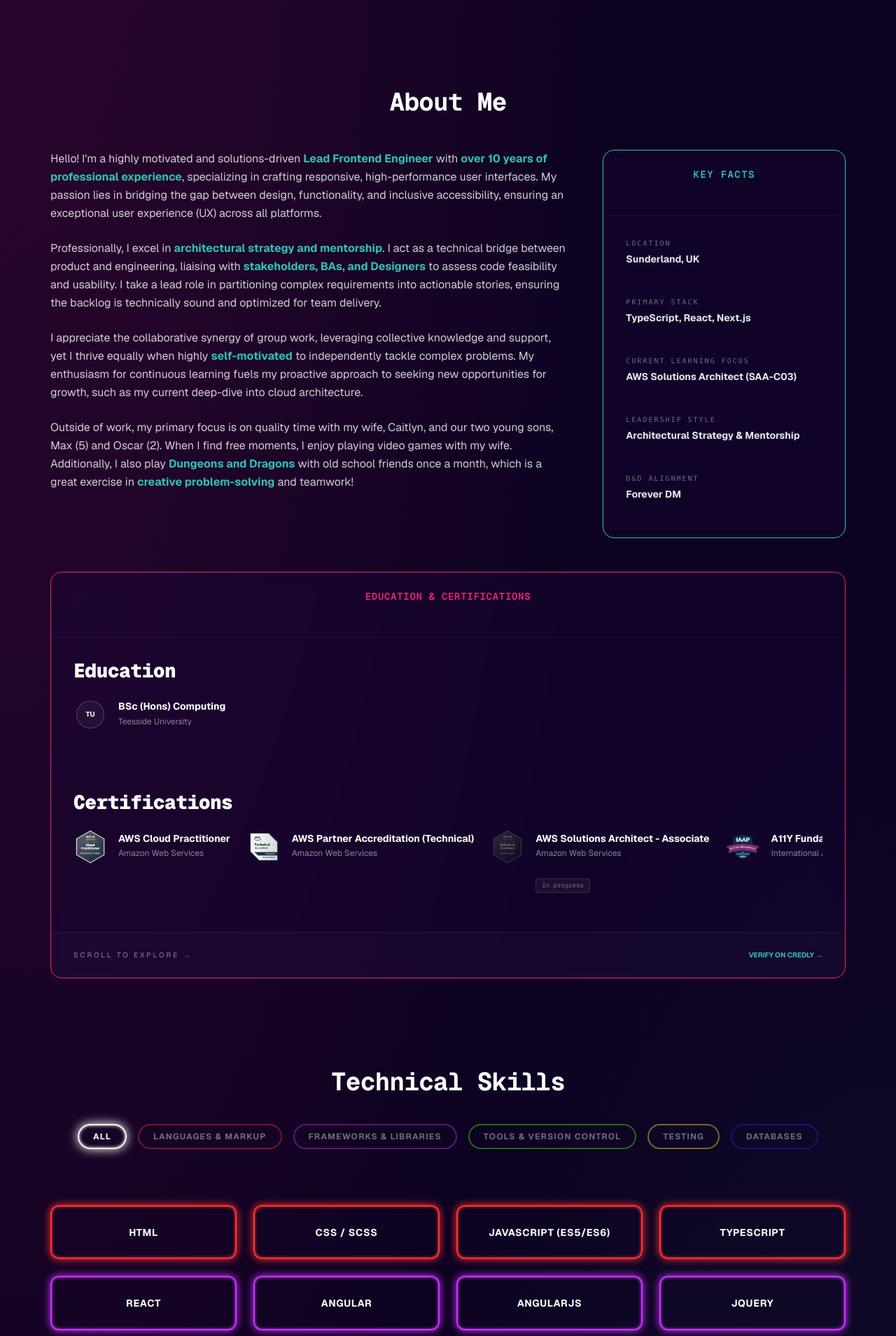
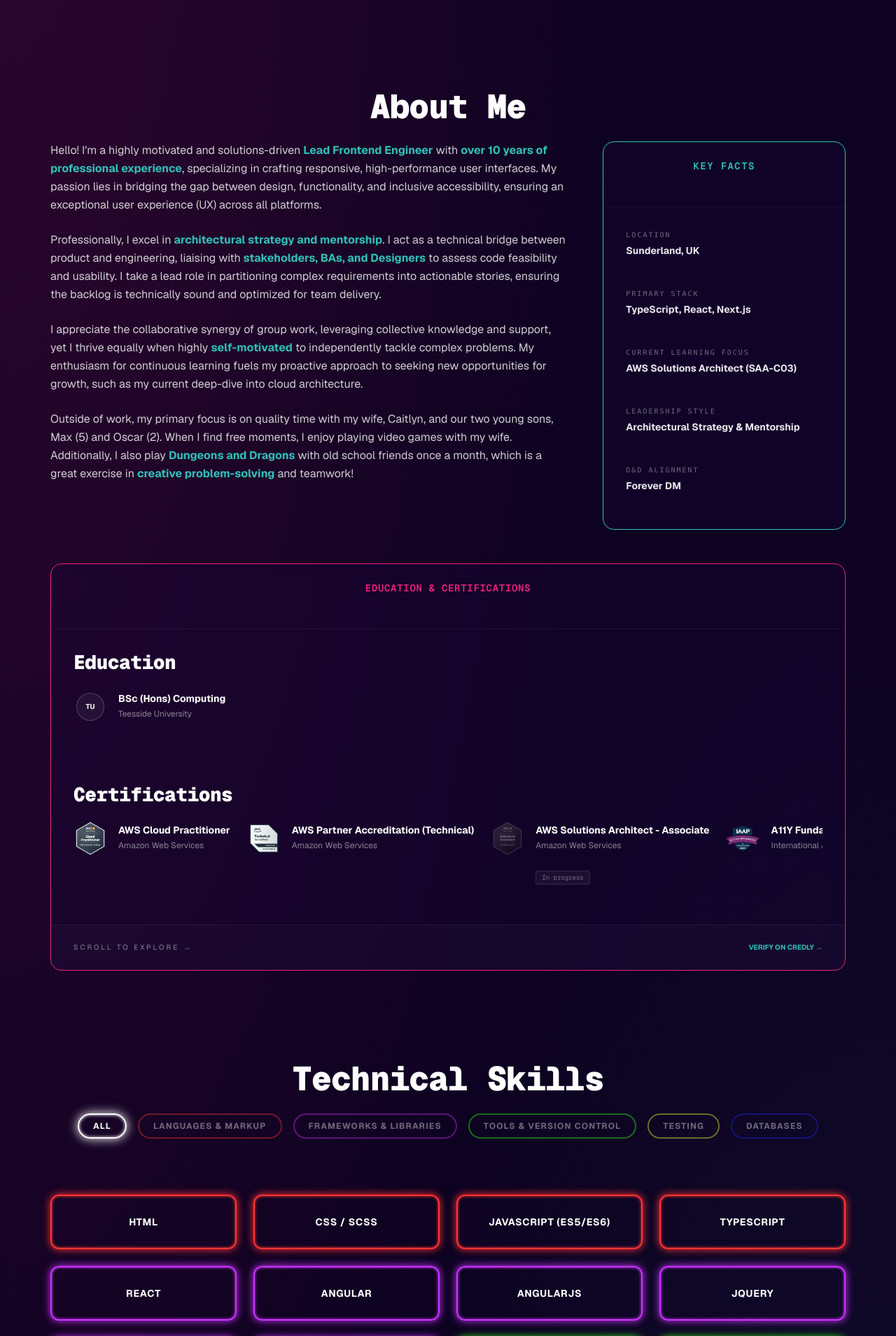
Before and after one commit to joshhallan/portfolio2025, a Next.js app: page / in a window 1280 px wide. Shown: the part 464-2373 px from the top of the page at 70% size. Built offline with nearby package versions, Linux system fonts and the light colour scheme; no server answers.

Commit message:
chore: create section title styling

```diff
--- a/src/app/globals.css
+++ b/src/app/globals.css
@@ -93,6 +93,10 @@
     color: var(--color-secondary);
   }
 
+  h2.section-title {
+    color: white;
+  }
+
   h3 {
     font-size: var(--fs-h3);
     color: var(--color-accent);
--- a/src/components/HomePage/About/About.tsx
+++ b/src/components/HomePage/About/About.tsx
@@ -26,9 +26,7 @@ export default function About() {
   return (
     <section id="about" className="w-full py-16">
       <div className="max-w-[1200px] mx-auto px-8">
-        <h2 className="text-4xl font-bold mb-12 text-center text-white">
-          About Me
-        </h2>
+        <h2 className="section-title text-center">About Me</h2>
 
         <div className="grid grid-cols-1 lg:grid-cols-12 gap-12 mb-12 items-start">
           <div className="lg:col-span-8 space-y-6 text-lg text-white/90 leading-relaxed">
--- a/src/components/HomePage/Featured/Featured.tsx
+++ b/src/components/HomePage/Featured/Featured.tsx
@@ -12,9 +12,7 @@ export default function Projects() {
   return (
     <section id="projects" className="w-full py-16">
       <div className="max-w-[1200px] mx-auto px-8">
-        <h2 className="text-4xl font-bold mb-12 text-center text-white">
-          Featured Projects
-        </h2>
+        <h2 className="section-title text-center">Featured Projects</h2>
 
         <div className="grid grid-cols-1 md:grid-cols-2 gap-8 mb-12">
           {featuredProjects.map((project) => (
--- a/src/components/HomePage/Skills/Skills.tsx
+++ b/src/components/HomePage/Skills/Skills.tsx
@@ -19,9 +19,7 @@ export default function SkillsSection() {
     <section id="skills" className="w-full py-16">
       <div className="max-w-[1200px] mx-auto px-8">
         <div className="flex flex-col items-center mb-12">
-          <h2 className="text-4xl font-bold text-white mb-10 text-center">
-            Technical Skills
-          </h2>
+          <h2 className="section-title text-center">Technical Skills</h2>
 
           {/* CATEGORY FILTERS */}
           <div className="flex flex-wrap justify-center gap-4 w-full mb-8">
```
